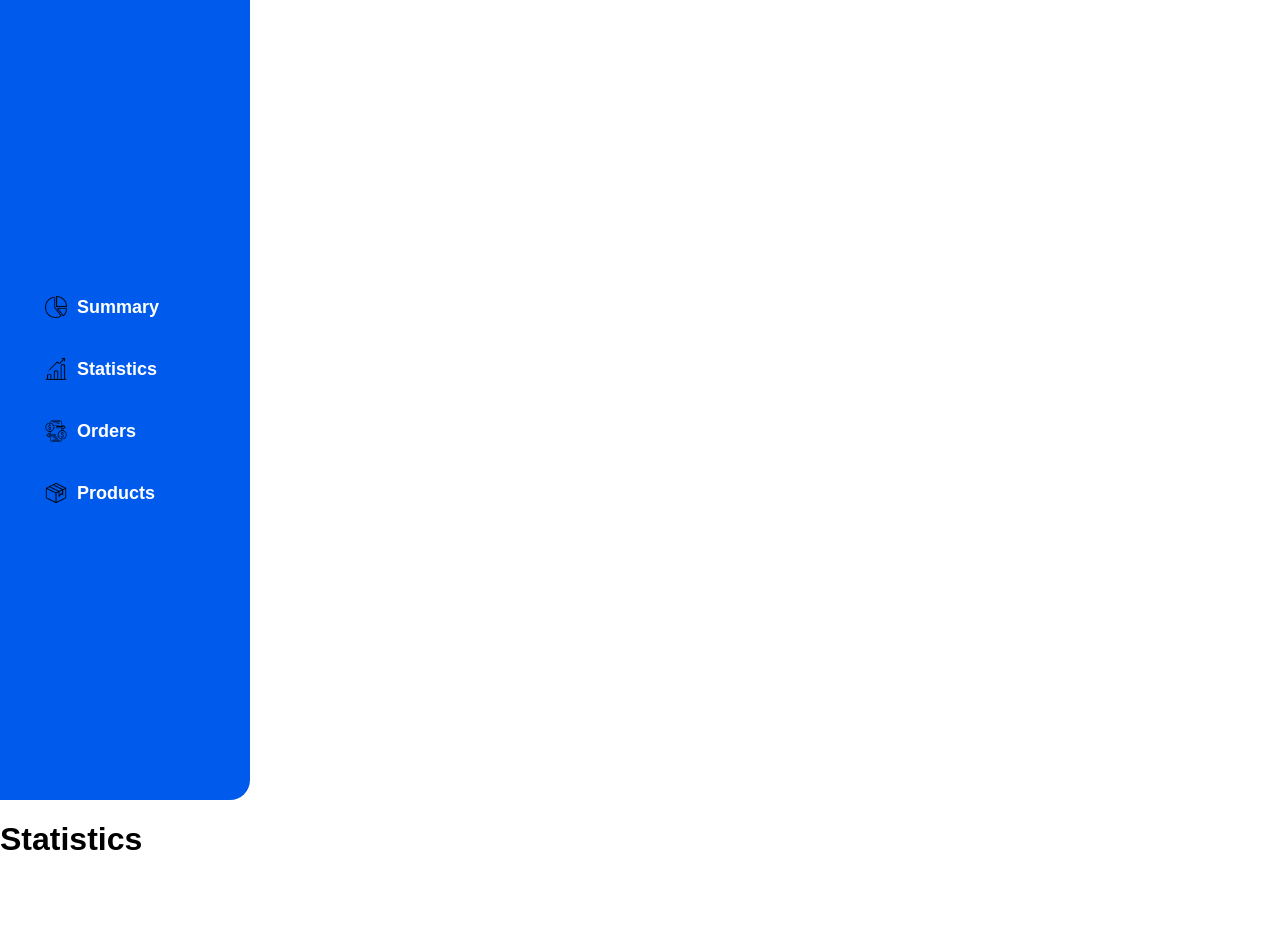
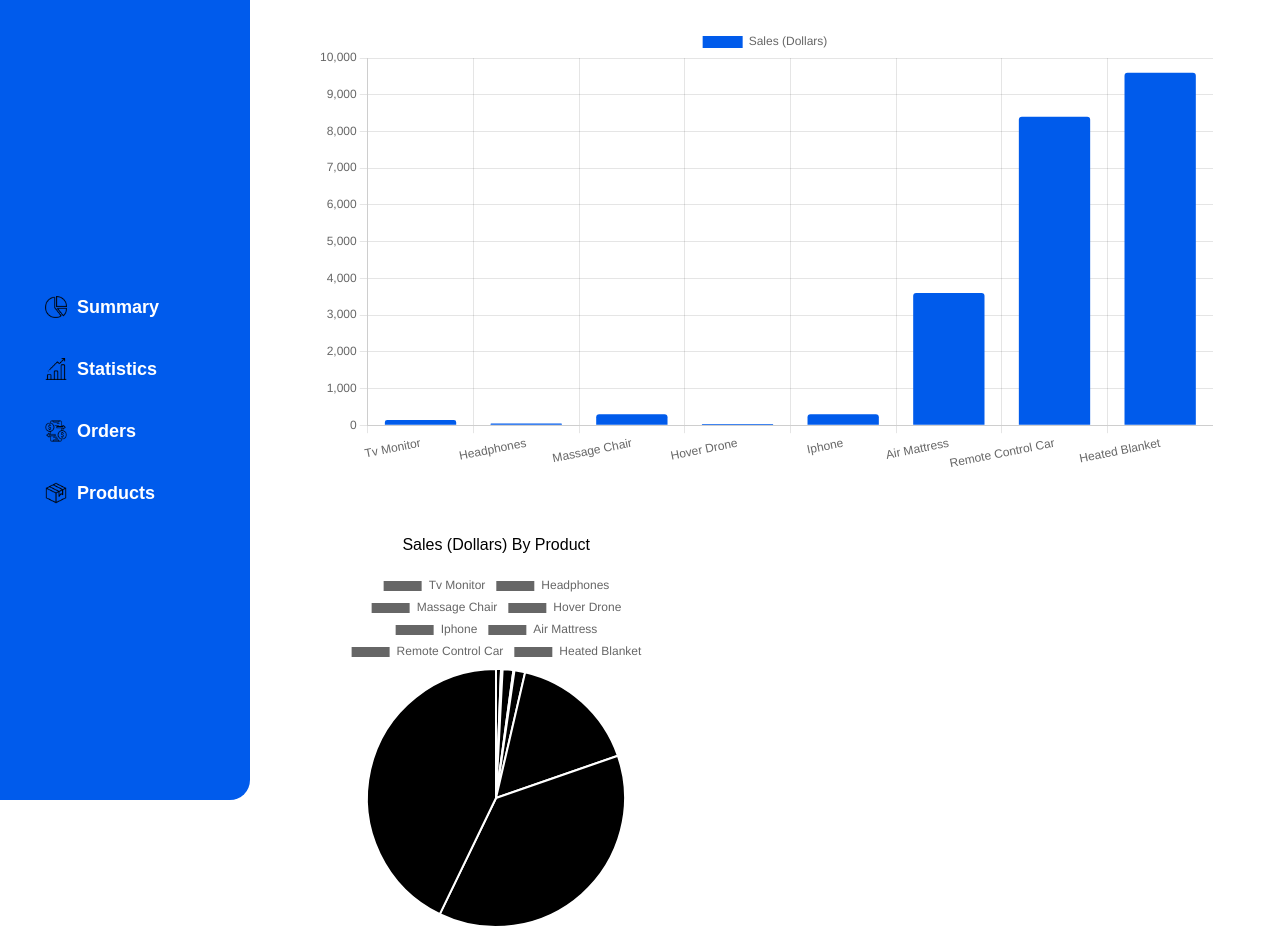
Before and after one commit to hsteele-creator/dashboard, a React (Create React App) app: page /Statistics in a window 1280 px wide. Before the commit the page ends 880 px from the top, so only its background shows below. Built offline with nearby package versions, Linux system fonts and the light colour scheme.

Commit message:
working on charts

```diff
--- a/package.json
+++ b/package.json
@@ -6,11 +6,15 @@
     "@testing-library/jest-dom": "^5.17.0",
     "@testing-library/react": "^13.4.0",
     "@testing-library/user-event": "^13.5.0",
+    "chart.js": "^4.3.3",
+    "chartjs": "^0.3.24",
     "react": "^18.2.0",
+    "react-chartjs-2": "^5.2.0",
     "react-dom": "^18.2.0",
     "react-redux": "^8.1.2",
     "react-router-dom": "^6.14.2",
     "react-scripts": "5.0.1",
+    "recharts": "^2.7.2",
     "redux": "^4.2.1",
     "web-vitals": "^2.1.4"
   },
--- a/src/Components/Orders.js
+++ b/src/Components/Orders.js
@@ -6,9 +6,7 @@ import "./Orders.css";
 import { useState } from "react";
 
 const Orders = () => {
-  const orders = useSelector((state) => state.Orders);
-  const dispatch = useDispatch();
-  const [search, setSearch] = useState("")
+  const orders = useSelector((state) => state.Orders);  const [search, setSearch] = useState("")
 
 
   return (
--- /dev/null
+++ b/src/Components/Statistics.css
@@ -0,0 +1,36 @@
+#statistics-main {
+    display: flex;
+    justify-content: space-between;
+}
+
+#charts-container {
+    display: flex;
+    flex-direction: column;
+    width: 70%;
+    margin: 0 auto;
+}
+
+#bar-chart-container {
+    width: 100%;
+    height: 500px;
+    display: flex;
+    flex-direction: column;
+    justify-content: center;
+    align-items: center;
+}
+
+#pie-chart-container {
+    margin-top: 20px;
+    width: 40%;
+    display: flex;
+    align-items: center;
+    justify-content: center;
+    flex-direction: column-reverse;
+}
+
+@media screen and (max-width: 1000px) {
+    #pie-chart-container {
+        width: 100%;
+        margin-top: 0;
+    }
+}
--- a/src/Components/Statistics.js
+++ b/src/Components/Statistics.js
@@ -1,11 +1,65 @@
 import React from "react";
 import Sidebar from "./Sidebar";
+import "./Statistics.css";
+import { useSelector } from "react-redux";
+import {
+  Chart as ChartJS,
+  CategoryScale,
+  LinearScale,
+  BarElement,
+  Tooltip,
+  Legend,
+  ArcElement,
+} from "chart.js";
+import { Bar, Pie, Line } from "react-chartjs-2";
+
+ChartJS.register(CategoryScale, LinearScale, BarElement, Tooltip, Legend);
+ChartJS.register(ArcElement, Tooltip, Legend);
+ChartJS.register(ArcElement, Tooltip, Legend);
 
 const Statistics = () => {
+  const data = useSelector((state) => state.Products);
+  const chartData = {
+    labels: data.map((product) => product.name),
+    datasets: [
+      {
+        label: "Sales (Dollars)",
+        data: data.map((product) => product.sales),
+        backgroundColor: "#005BEB",
+        title: "Price",
+        borderRadius: 3,
+        categoryPercentage: 0.75,
+        responsive: true,
+      },
+    ],
+  };
+
+  const pieChartData = {
+    labels: data.map((product) => product.name),
+    datasets: [
+      {
+        data: data.map((product) => product.sales),
+        backgroundColor: ["03045e", "023e8a", "0077b6", "0096c7", "c00b4d8", "48cae4", "90e0ef", "2b2d42"],
+      },
+    ],
+  };
+
+  const options = {};
   return (
     <>
-      <Sidebar />
-      <h1>Statistics</h1>
+      <div id="statistics-main">
+        <Sidebar />
+        <div id="charts-container">
+        <div id="bar-chart-container">
+          <Bar data={chartData} />
+        </div>
+        <div id="pie-chart-container">
+          <Pie data={pieChartData} options={options} />
+          <p>Sales (Dollars) By Product</p>
+          {/* <Line data={pieChartData} /> */}
+        </div>
+        </div>
+      </div>
     </>
   );
 };
```
Also changed, not shown: 1 other file (tests, documents, lock files or other folders).
